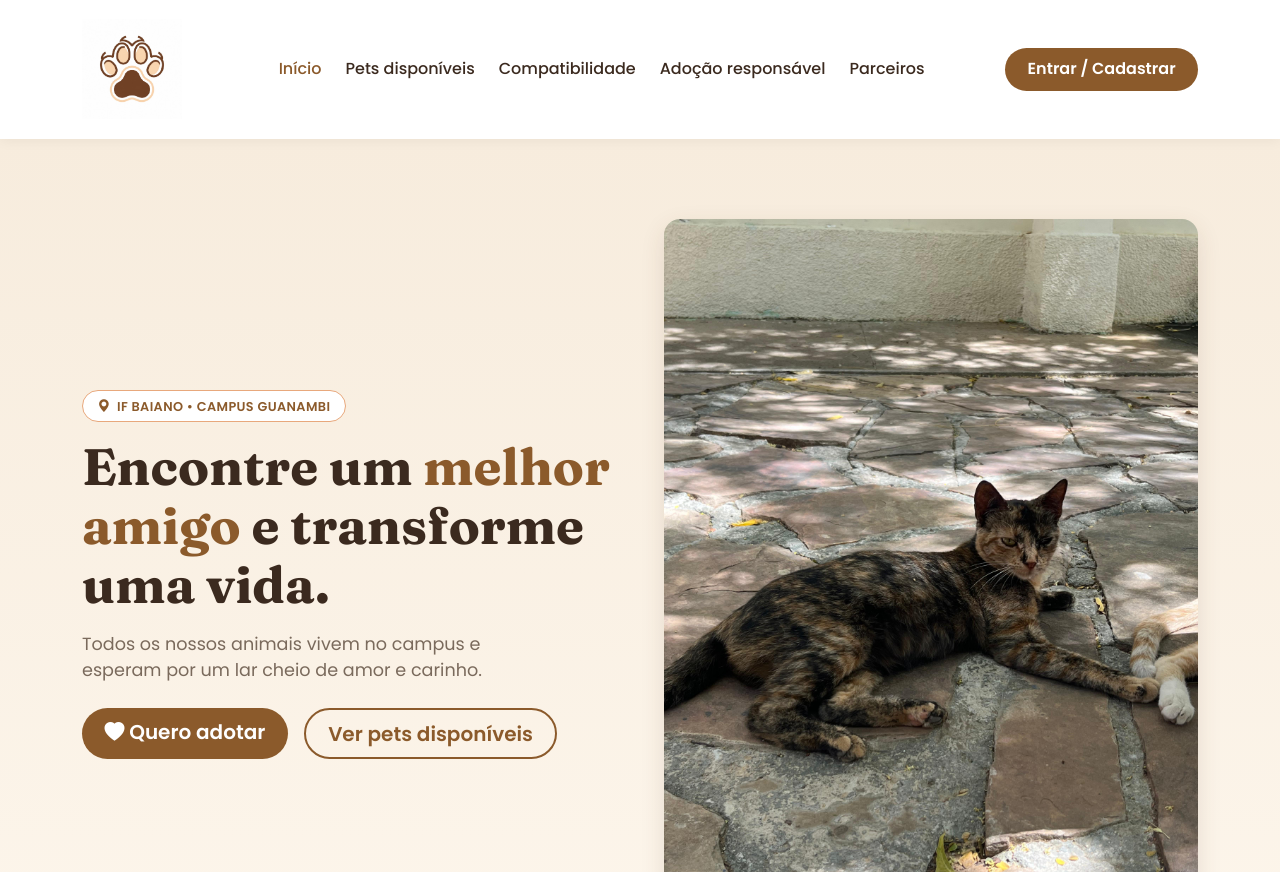
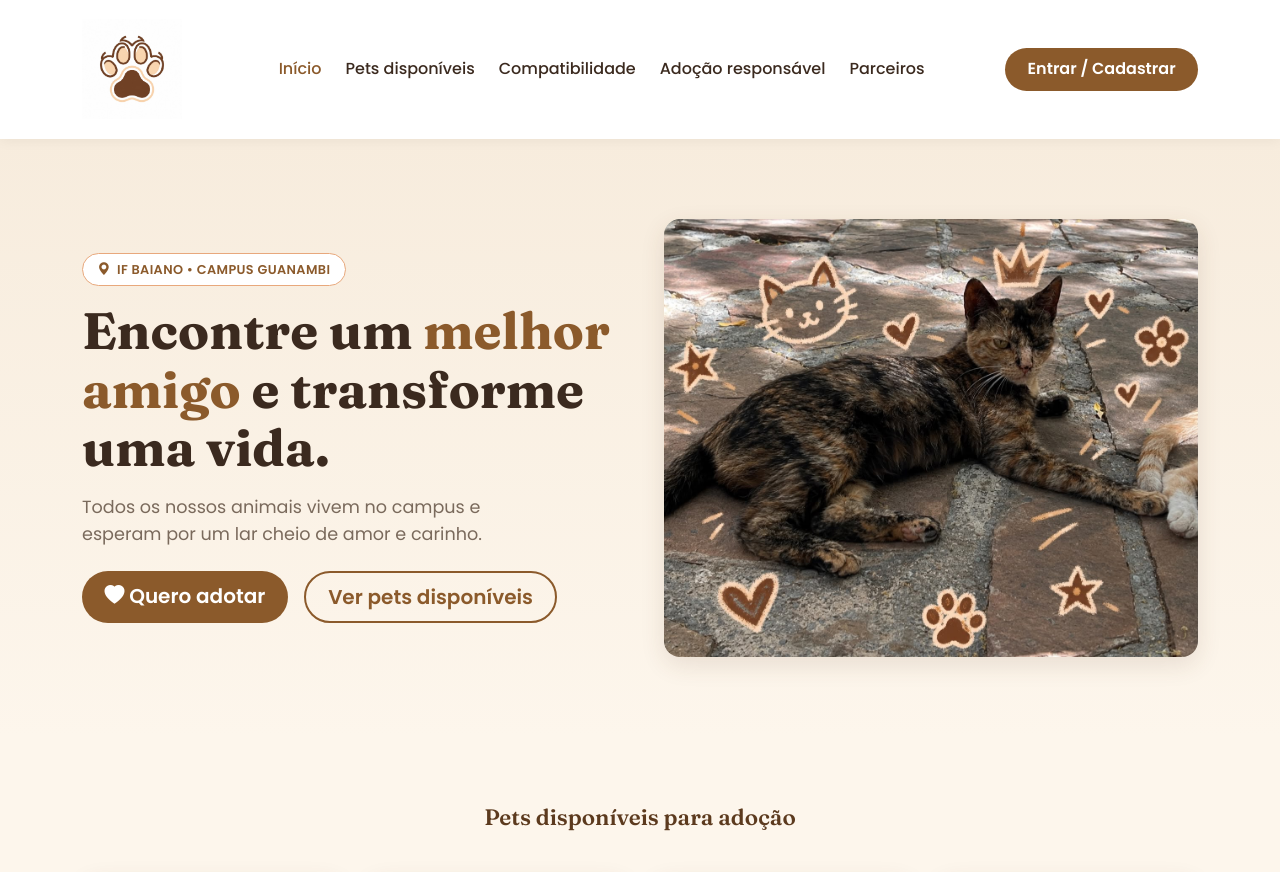
Before and after one commit to Letty15/Adota-a-, a Django app: page / in a window 1280 px wide. Shown: the top 872 px of the page. Run offline with Django 5.2, Linux system fonts and the light colour scheme; data comes from the database, SQL or seed files in the repository.

Commit message:
Atualiza nome e imagem do pet

```diff
--- a/templates/home.html
+++ b/templates/home.html
@@ -36,7 +36,7 @@
 
             <div class="col-lg-6">
                 <div class="hero-image-wrap">
-                    <img src="{% static 'img/elo.jpeg' %}" class="hero-image" alt="Pet do campus IF Baiano">
+                    <img src="{% static 'img/lulu.jpeg' %}" class="hero-image" alt="Pet do campus IF Baiano">
                 </div>
             </div>
         </div>
```
Also changed, not shown: static/img/elo.jpeg (deleted), static/img/lulu.jpeg (added).
